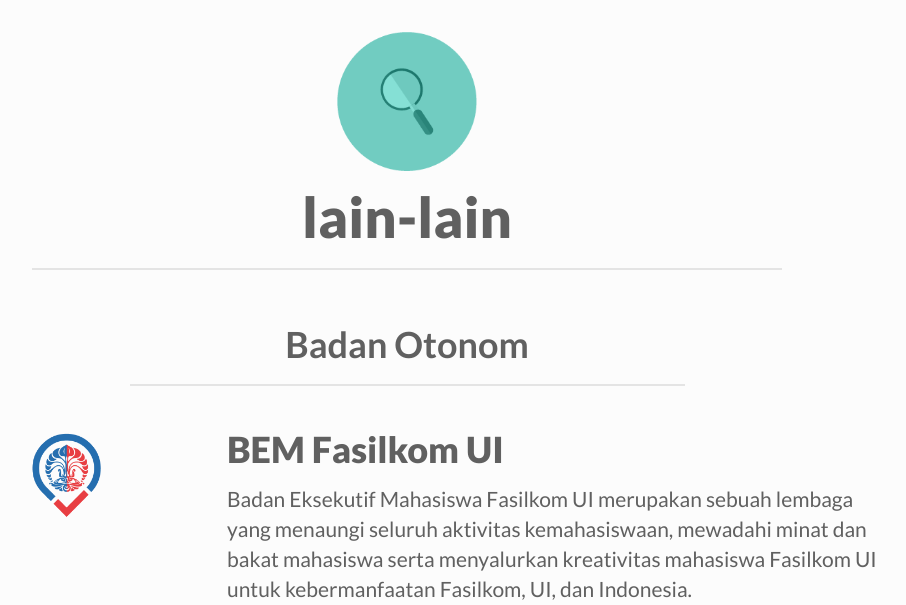
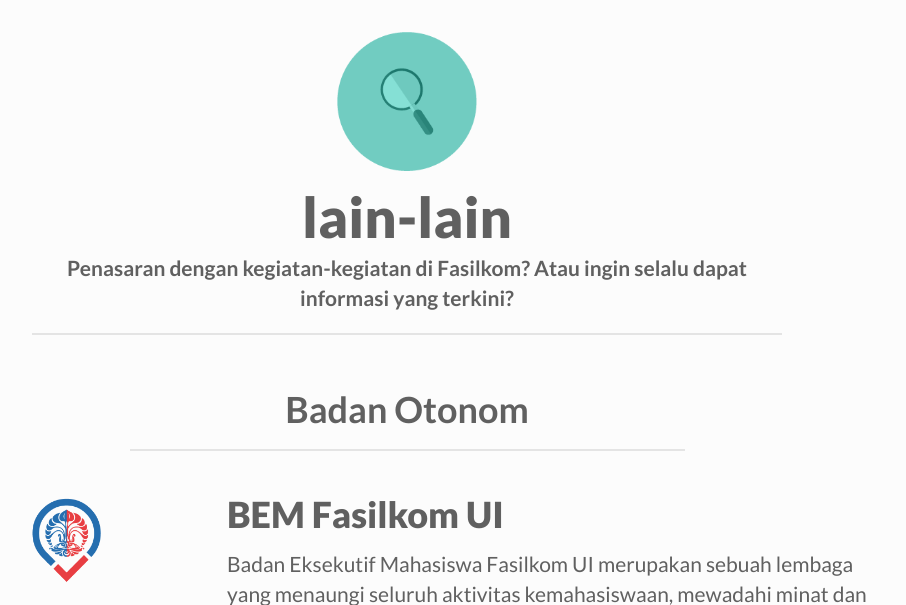
Before and after one commit to grgp/imaba-2016, a PHP site: page /lain-lain.html in a window 1280 px wide. Shown: the part 53-658 px from the top of the page, without its empty margins (233-1139 px from the left). Run offline with PHP 8.4, Linux system fonts and the light colour scheme; some libraries are stand-ins or nearby versions.

Commit message:
probably so minor

```diff
--- a/akademis.html
+++ b/akademis.html
@@ -101,10 +101,10 @@
 									<p>Memelajari programming dan software secara lebih mendalam</p>
 									<p>Tempat lahirnya game dan/atau software developer handal</p>
 									<hr>
-									<h3>prospek kerja:</h3>
+<!-- 									<h3>prospek kerja:</h3
 									<ul>
 										<li>
-									</ul>
+									</ul> -->
 								</div>
 							</div>
 							<div class="col-sm-6">
--- a/css/imaba.css
+++ b/css/imaba.css
@@ -316,6 +316,8 @@
 
 #lain-lain {
   padding-top: 30px; }
+  #lain-lain .hblock p {
+    font-weight: 600; }
   #lain-lain p {
     font-weight: 400; }
   #lain-lain .badano .row {
--- a/lain-lain.html
+++ b/lain-lain.html
@@ -70,7 +70,7 @@
 						<div class="col-md-8 col-md-offset-2 hblock text-center">
 							<img src="img/headicons-07.png" alt="">
 							<h2>lain-lain</h2>
-							<p class="text-center"></p>
+							<p class="text-center">Penasaran dengan kegiatan-kegiatan di Fasilkom? Atau ingin selalu dapat informasi yang terkini?</p>
 							<hr>
 						</div>
 					</div>
--- a/sass/imaba/content.scss
+++ b/sass/imaba/content.scss
@@ -238,6 +238,10 @@
 #lain-lain {
 	padding-top: 30px;
 
+	.hblock p {
+		font-weight: 600;
+	}
+
 	p {
 		font-weight: 400;
 	}
```
Also changed, not shown: 1 other file.
